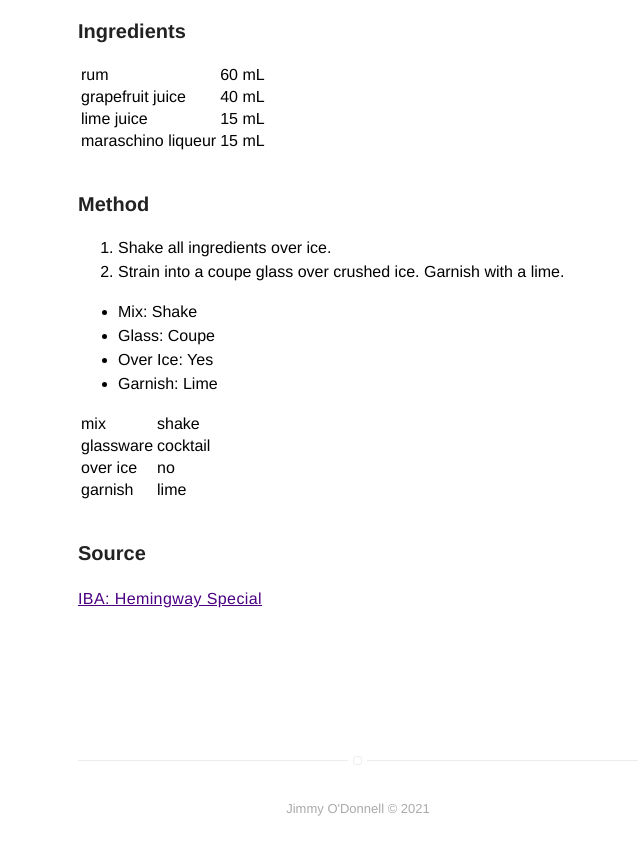
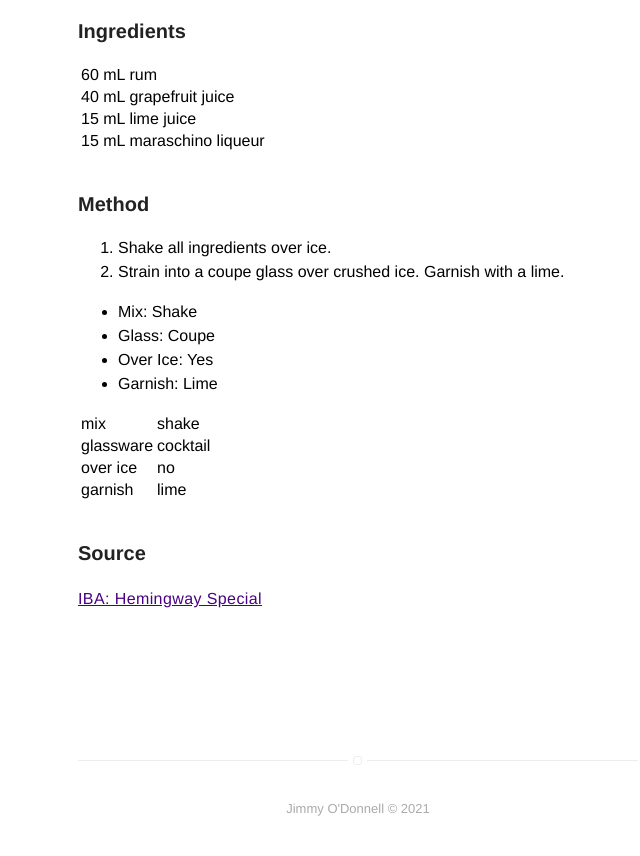
Before and after one commit to jimmyodonnell/jimmyodonnell.github.io, a Jekyll site: the page built from recipes/hemingway-daiquiri.md, in a window 1280 px wide. Shown: the part 599-1455 px from the top of the page, without its empty margins (282-922 px from the left). Built offline with Jekyll 4.4.1, drawn with Linux system fonts in a browser that asks for light colours.

```diff
--- a/recipes/hemingway-daiquiri.md
+++ b/recipes/hemingway-daiquiri.md
@@ -13,11 +13,10 @@ comments: false
 ### Ingredients
 
 | ---------- | ------ |
-| rum   | 60 mL |
-| grapefruit juice | 40 mL |
-| lime juice | 15 mL |
-| maraschino liqueur | 15 mL |
-
+| 60 mL | rum   |
+| 40 mL | grapefruit juice |
+| 15 mL | lime juice |
+| 15 mL | maraschino liqueur |
 
 ### Method
 
```
